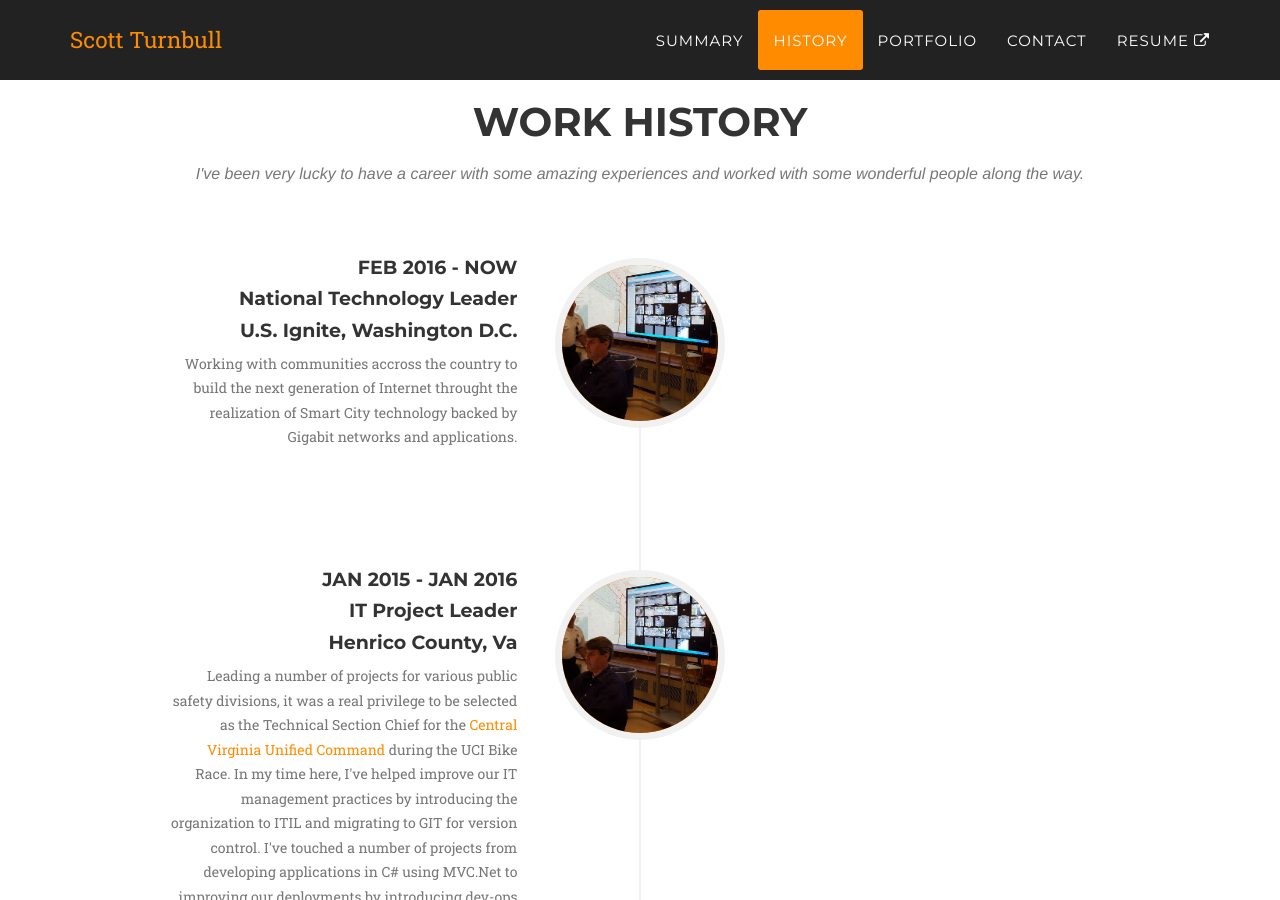
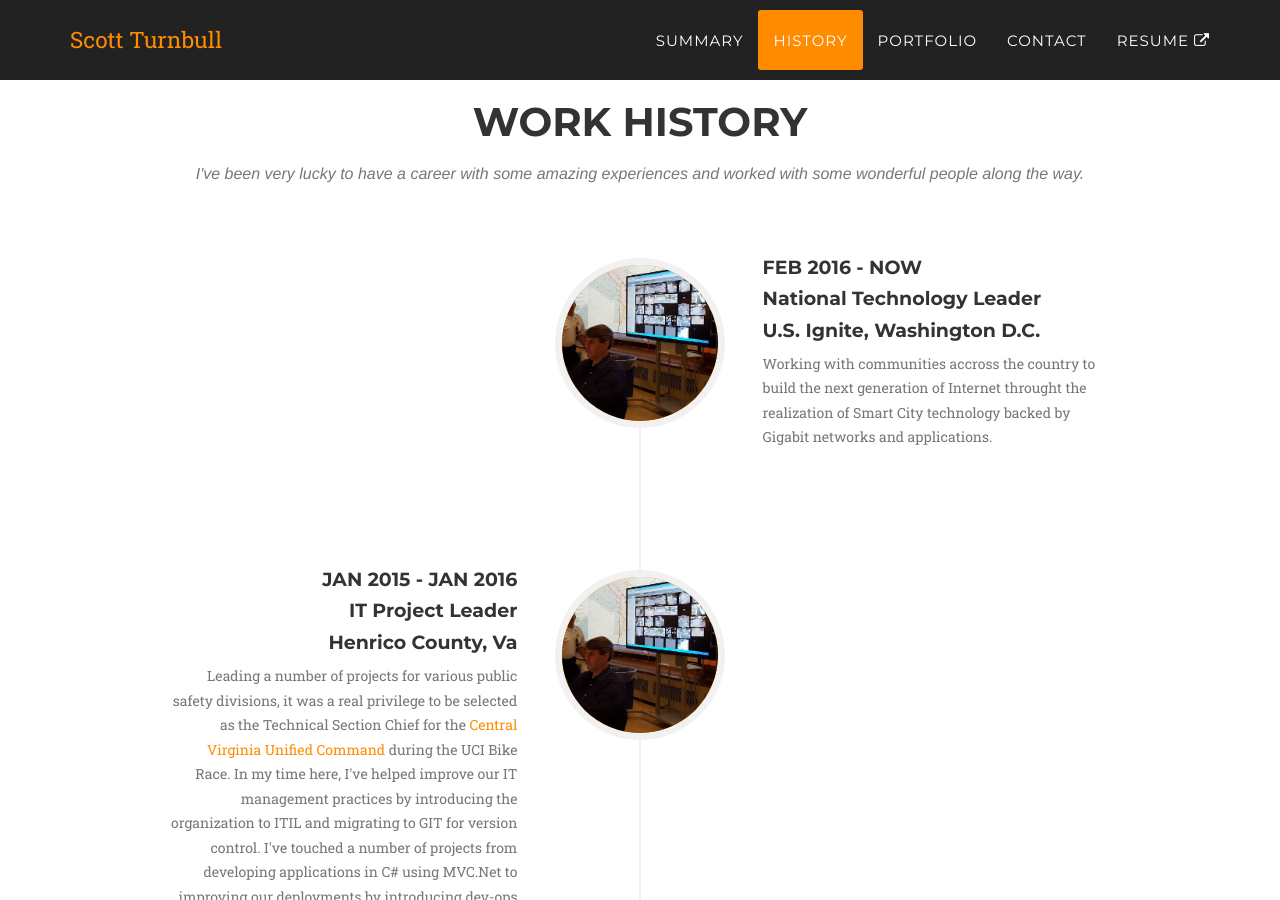
Before and after one commit to Streamweaver/streamweaver.github.io, a Jekyll site: the page built from index.html, in a window 1280 px wide and 900 px high, scrolled down 1786 px. Built offline with Jekyll 4.4.1, drawn with Linux system fonts in a browser that asks for light colours; some web fonts are replaced.

Commit message:
fixed alisn on us ignite bullet

```diff
--- a/_includes/history.html
+++ b/_includes/history.html
@@ -14,7 +14,7 @@
             <div class="row">
                 <div class="col-lg-12">
                     <ul class="timeline">
-                      <li class="timeline">
+                      <li class="timeline-inverted">
                           <div class="timeline-image">
                               <img class="img-circle img-responsive" src="img/about/henrico.jpg" alt="">
                           </div>
```
